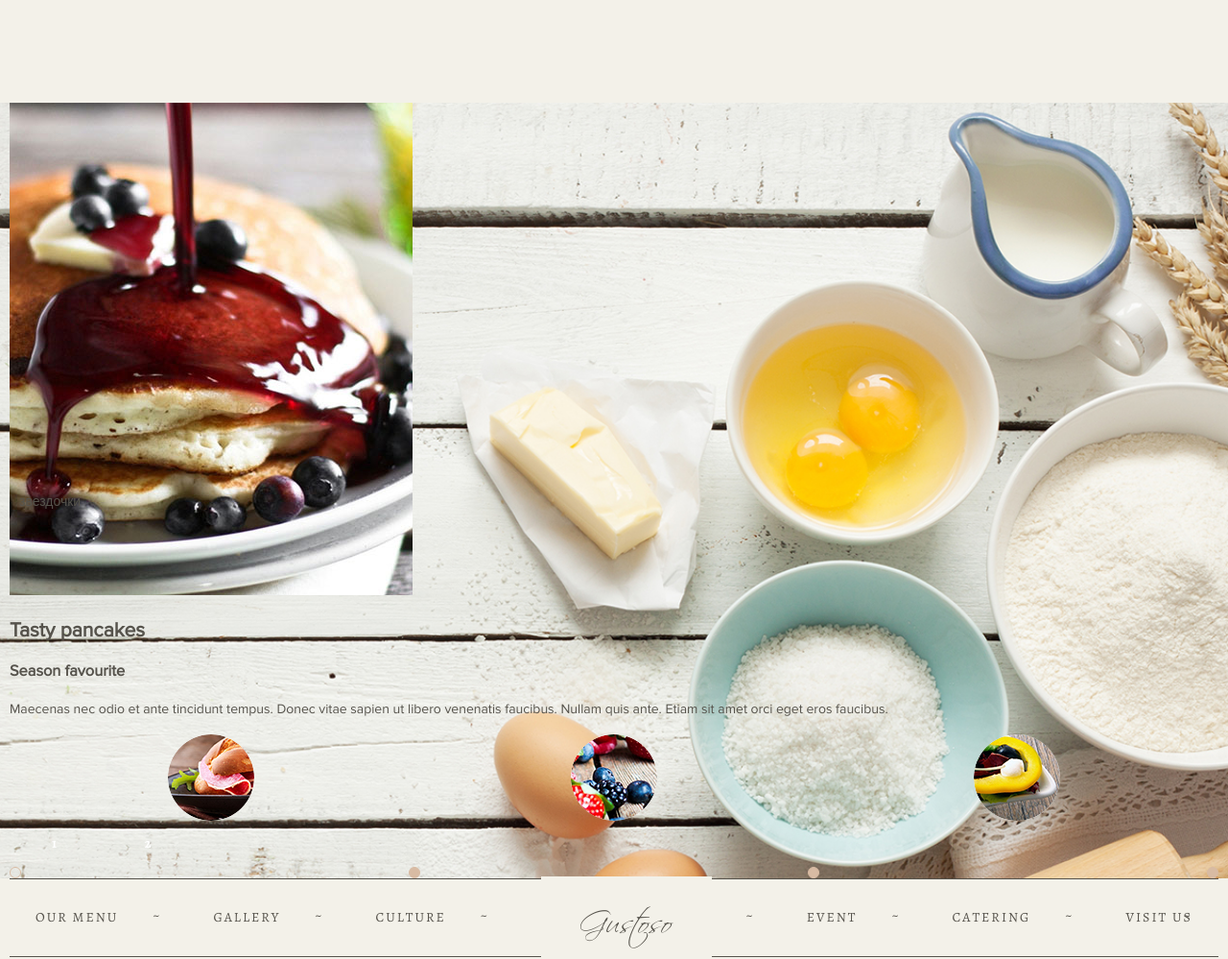
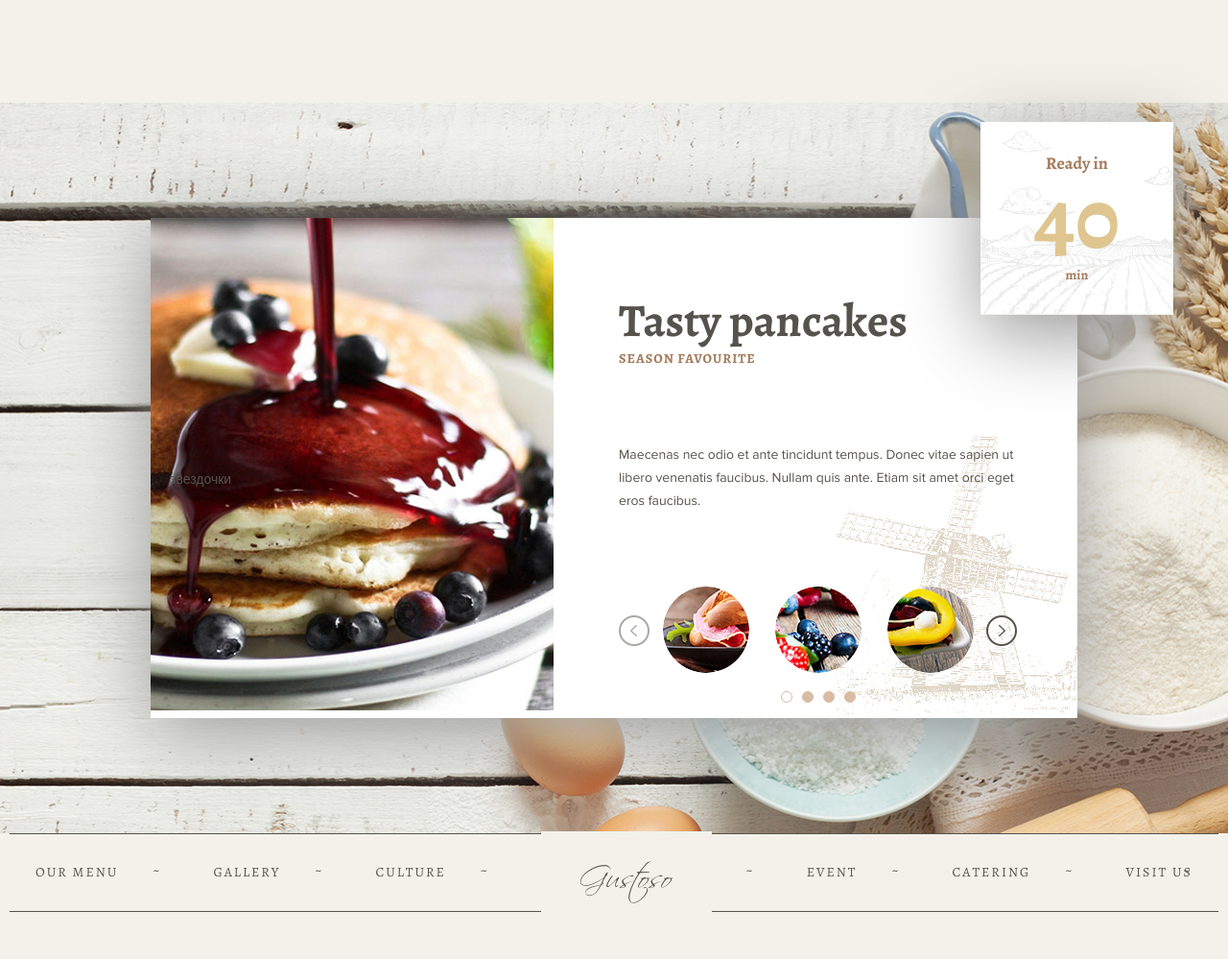
Before and after one commit to ricomen/Bakery, a plain HTML site: page src/index.html in a window 1280 px wide. Shown: the part 1633-2632 px from the top of the page at 96% size. Drawn offline with Linux system fonts and the light colour scheme; files whose address does not match are found by name.

Commit message:
add slider in pancake

```diff
--- a/src/fonts/Fontello/fontello.css
+++ b/src/fonts/Fontello/fontello.css
@@ -1,11 +1,11 @@
 @font-face {
   font-family: 'fontello';
-  src: url('../font/fontello.eot?91387774');
-  src: url('../font/fontello.eot?91387774#iefix') format('embedded-opentype'),
-       url('../font/fontello.woff2?91387774') format('woff2'),
-       url('../font/fontello.woff?91387774') format('woff'),
-       url('../font/fontello.ttf?91387774') format('truetype'),
-       url('../font/fontello.svg?91387774#fontello') format('svg');
+  src: url('../font/fontello.eot?93794213');
+  src: url('../font/fontello.eot?93794213#iefix') format('embedded-opentype'),
+       url('../font/fontello.woff2?93794213') format('woff2'),
+       url('../font/fontello.woff?93794213') format('woff'),
+       url('../font/fontello.ttf?93794213') format('truetype'),
+       url('../font/fontello.svg?93794213#fontello') format('svg');
   font-weight: normal;
   font-style: normal;
 }
@@ -15,7 +15,7 @@
 @media screen and (-webkit-min-device-pixel-ratio:0) {
   @font-face {
     font-family: 'fontello';
-    src: url('../font/fontello.svg?91387774#fontello') format('svg');
+    src: url('../font/fontello.svg?93794213#fontello') format('svg');
   }
 }
 */
@@ -55,6 +55,8 @@
   /* text-shadow: 1px 1px 1px rgba(127, 127, 127, 0.3); */
 }
 
+.icon-star:before { content: '\e800'; } /* '' */
+.icon-star-empty:before { content: '\e801'; } /* '' */
 .icon-twitter:before { content: '\f099'; } /* '' */
 .icon-facebook:before { content: '\f09a'; } /* '' */
 .icon-instagram:before { content: '\f16d'; } /* '' */
--- a/src/index.html
+++ b/src/index.html
@@ -73,37 +73,43 @@
       </div> <!-- art -->
     </div>
     <div class="pancake">
-      <div class="container">
-
-        <div class="pancake__raiting">
-        звездочки
-        </div>
+      <div class="container pancake--flex">
+        <div class="pancake__raiting">звездочки</div>
         <div class="puncake__image">
-          <img src="img/pancake-1.jpg" alt="">
+          <img src="img/pancake-1.jpg" width="420" height="513" alt="Pancake">
         </div>
 
         <div class="pancake__description">
-          <h2 class="pancake__title">Tasty pancakes</h2>
-          <h3 class="pancake__favourite">Season favourite</h3>
+          <div class="time-box  time-box--pancake">
+            <h2 class="time-box__title">Ready in</h2>
+            <p class="time-box__value">40</p>
+            <span class="time-box__measure">min</span>
+          </div>
+          <hgroup>
+            <h2 class="pancake__title">Tasty pancakes</h2>
+            <h3 class="pancake__favourite">Season favourite</h3>
+          </hgroup>
+
           <p class="pancake__text">Maecenas nec odio et ante tincidunt tempus. Donec vitae sapien ut libero venenatis faucibus. Nullam quis ante. Etiam sit amet orci eget eros faucibus.</p>
-        </div>
+
         <div class="slider">
 
           <div class="slider__items">
             <div class="slider__item">
-              <a href="" class="slider__link"><img src="img/pancake-2.jpg" alt="Блины"></a>
-              <a href="" class="slider__link"><img src="img/pancake-3.jpg" alt="Блины"></a>
-              <a href="" class="slider__link"><img src="img/pancake-4.jpg" alt="Блины"></a>
+              <a href="" class="slider__link"><img src="img/pancake-2.jpg" alt="Pancake"></a>
+              <a href="" class="slider__link"><img src="img/pancake-3.jpg" alt="Pancake"></a>
+              <a href="" class="slider__link"><img src="img/pancake-4.jpg" alt="Pancake"></a>
             </div>
           </div>
-          <button class="btn  btn--prev" type="button">1</button>
-          <button class="btn  btn--next" type="button">2</button>
+          <button class="btn  btn--prev " type="button"></button>
+          <button class="btn  btn--next  btn--slider-active" type="button"></button>
            <div class="slider__bullets">
             <div class="slider__bullet  slider__bullet--active"></div>
             <div class="slider__bullet"></div>
             <div class="slider__bullet"></div>
             <div class="slider__bullet"></div>
           </div>
+        </div> <!-- slider -->
         </div>
       </div>
     </div>
--- a/src/less/blocks/btn.less
+++ b/src/less/blocks/btn.less
@@ -1,4 +1,5 @@
 .btn {
+  cursor: pointer;
   display: inline-block;
   vertical-align: top;
   font-family: "Alegreya", "Arial", serif;
@@ -20,16 +21,29 @@
   }
   &--next,
   &--prev {
-    border:none;
+    width: 32px;
+    height: 32px;
+    padding: 0;
+    border: none;
     outline: none;
     background: transparent;
+    background-image: url("../img/slider-arrow.png");
+    background-repeat: no-repeat;
+    opacity: 0.5;
   }
   &--next {
+    position: absolute;
+    top: 30px;
+    right: 0;
   }
   &--prev {
-
+    position: absolute;
+    top: 30px;
+    left: 0;
+    transform: rotate(180deg);
   }
-  &--spider-active {
-
+  &--slider-active {
+    cursor: pointer;
+    opacity: 1;
   }
 }
--- a/src/less/blocks/pancake.less
+++ b/src/less/blocks/pancake.less
@@ -1,19 +1,72 @@
 .pancake {
-  position: relative;
+  .base-padding(120px);
   background-image: url("../img/pancake-bg.jpg");
   background-repeat: no-repeat;
   background-position: center;
   background-size: cover;
+  &--flex {
+    position: relative;
+    max-width: 966px;
+    display: flex;
+    justify-content: space-between;
+    flex-wrap: wrap;
+    background-color: #fff;
+    box-shadow: 0 15px 80px #979797;
+    position: relative;
+  }
   &__raiting {
     position: absolute;
     left: 20px;
     top: 50%;
   }
-  &__bullets {
-    position: absolute;
+  &__image {
+    width: 43%;
+    height: 513px;
+    img {
+      max-width: 100%;
+      height: auto;
+    }
+  }
+  &__description {
+    width: 56%;
+    box-sizing: border-box;
+    display: flex;
+    flex-direction: column;
+    justify-content: space-between;
+    padding: 80px 63px 10px;
+    background-image: url("../img/pancake-article-bg.jpg");
+    background-repeat: no-repeat;
+    background-position: right bottom;
+  }
+  &__title {
+    margin: 0;
+    padding: 0;
+    font-family: "Alegreya", serif;
+    font-size: 48px;
+    line-height: 56px;
+    font-weight: bold;
+  }
+  &__favourite {
+    margin: 0;
+    padding: 0;
+    font-family: "Alegreya", serif;
+    font-size: 14px;
+    line-height: 22px;
+    text-transform: uppercase;
+    letter-spacing: 1px;
+    color: #a47d5e;
+  }
+  &__text {
+    margin: 0;
   }
 }
+
 .slider {
+  padding: 0 32px;
+  position: relative;
+  &__items {
+    margin-bottom: 13px;
+  }
   &__item {
     display: flex;
     justify-content: space-around;
@@ -31,14 +84,20 @@
     }
   }
   &__bullets {
-    display: flex;
-    justify-content: space-between;
+    font-size: 0;
+    text-align: center;
   }
   &__bullet {
+    display: inline-block;
+    vertical-align: middle;
+    margin-right: 10px;
     .square(10px);
     border: 1px solid #d8bba3;
     border-radius: 50%;
     background-color: #d8bba3;
+    &:last-child {
+      margin-right: 0;
+    }
     &--active {
       background-color: transparent;
     }
--- /dev/null
+++ b/src/less/blocks/time-box.less
@@ -0,0 +1,35 @@
+.time-box {
+  padding-top: 30px;
+  .square(201px);
+  font-family: "Alegreya", serif;
+  text-align: center;
+  font-weight: bold;
+  background-color: @base-color-bg;
+  background-image: url("../img/pancake-ready-bg.jpg");
+  background-repeat: no-repeat;
+  box-sizing: border-box;
+  color: #a47d5e;
+  &__title {
+    font-size: 18px;
+    line-height: 26px;
+    margin: 0;
+    padding: 0;
+  }
+  &__value {
+    font-size: 92px;
+    line-height: 92px;
+    margin: 0;
+    padding: 0;
+    color: #dfc691;
+  }
+  &--pancake {
+    position: absolute;
+    top: 0;
+    right: 0;
+    margin-top: -100px;
+    margin-right: -100px;
+    box-shadow: 0 20px 80px #979797;
+  }
+
+
+}
--- a/src/less/global/mixin.less
+++ /dev/null
@@ -1 +0,0 @@
-mixin
--- a/src/less/style.less
+++ b/src/less/style.less
@@ -17,6 +17,7 @@
 @import "blocks/page-main.less";
 @import "blocks/art.less";
 @import "blocks/pancake.less";
+@import "blocks/time-box.less";
 
 
 @import "blocks/page-footer.less";
```
Also changed, not shown: src/css/style.css, src/fonts/Fontello/fontello.woff, src/fonts/Fontello/fontello.woff2, src/img/my-icons-collection/svg/arrows.svg (added), src/img/my-icons-collection/svg/star.svg (added), 2 other files.
